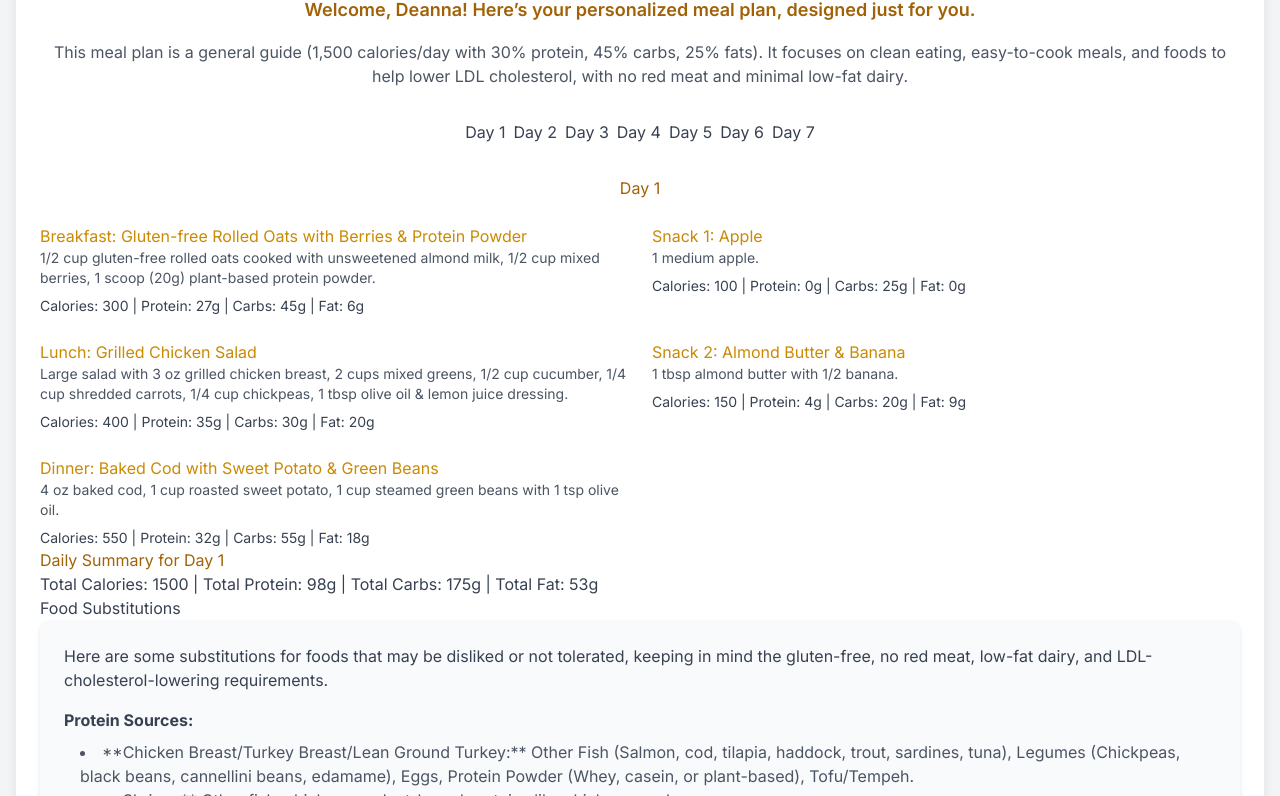
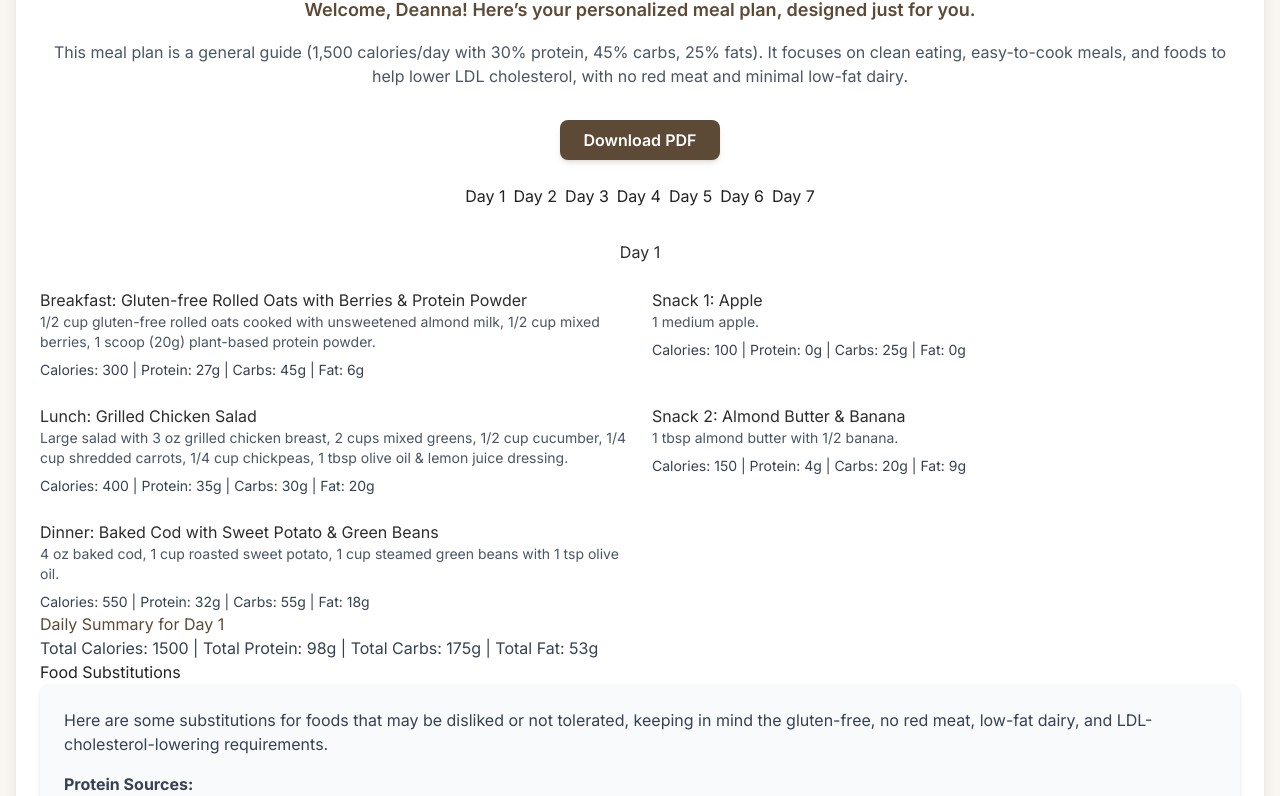
Before and after one commit to rustydogbrands/heiden, a plain HTML site: page index.html in a window 1280 px wide. Shown: the part 300-1096 px from the top of the page. Drawn offline with nearby package versions, Linux system fonts and the light colour scheme.

Commit message:
Add files via upload

```diff
--- a/index.html
+++ b/index.html
@@ -10,44 +10,44 @@
     <style>
         body {
             font-family: 'Inter', sans-serif;
-            background-color: #f3f4f6; /* Light gray background */
-            color: #374151; /* Dark gray text */
+            background-color: #F9F6F2; /* Soft cream background */
+            color: #222; /* Dark text */
         }
         .container {
             max-width: 1000px;
             margin: 2rem auto;
             padding: 1.5rem;
-            background-color: #ffffff;
+            background-color: #fff;
             border-radius: 1rem;
             box-shadow: 0 4px 12px rgba(0, 0, 0, 0.08);
         }
         .day-button {
             @apply px-4 py-2 rounded-lg font-medium text-sm transition-colors duration-200;
-            @apply bg-gray-200 text-gray-700 hover:bg-gray-300;
+            @apply bg-[#F5E9DA] text-[#222] hover:bg-[#EADBC8];
         }
         .day-button.active {
-            @apply bg-blue-600 text-white hover:bg-blue-700;
+            @apply bg-[#EADBC8] text-[#222] border border-[#C2B09E];
         }
         .meal-card {
-            @apply bg-blue-50 p-4 rounded-lg shadow-sm mb-4;
+            @apply bg-[#F5E9DA] p-4 rounded-lg shadow-sm mb-4 border border-[#EADBC8];
         }
         .summary-card {
-            @apply bg-green-50 p-4 rounded-lg shadow-sm mt-6;
+            @apply bg-[#F5E9DA] p-4 rounded-lg shadow-sm mt-6 border border-[#EADBC8];
         }
         h2 {
-            @apply text-2xl font-semibold text-gray-800 mb-4;
+            @apply text-2xl font-semibold text-[#2D2D2D] mb-4;
         }
         h3 {
-            @apply text-xl font-medium text-gray-700 mb-2;
+            @apply text-xl font-medium text-[#2D2D2D] mb-2;
         }
         h4 {
-            @apply text-lg font-medium text-gray-600 mb-1;
+            @apply text-lg font-medium text-[#5C4A36] mb-1;
         }
         .macro-label {
-            @apply font-semibold text-gray-600;
+            @apply font-semibold text-[#5C4A36];
         }
         .section-title {
-            @apply text-2xl font-semibold text-gray-800 mt-8 mb-4;
+            @apply text-2xl font-semibold text-[#2D2D2D] mt-8 mb-4;
         }
     </style>
 </head>
@@ -56,14 +56,17 @@
         <div class="flex justify-center mb-4">
             <img src="Solas Logo.png" alt="Solas Nutrition Logo" class="h-40 w-auto" />
         </div>
-        <h1 class="text-3xl md:text-4xl font-bold text-center text-yellow-800 mb-2">Deanna's 7-Day Gluten-Free Meal Plan</h1>
-        <p class="text-center text-yellow-700 text-lg font-semibold mb-4">Welcome, Deanna! Here’s your personalized meal plan, designed just for you.</p>
+        <h1 class="text-3xl md:text-4xl font-bold text-center text-[#2D2D2D] mb-2">Deanna's 7-Day Gluten-Free Meal Plan</h1>
+        <p class="text-center text-[#5C4A36] text-lg font-semibold mb-4">Welcome, Deanna! Here’s your personalized meal plan, designed just for you.</p>
         <p class="text-center text-gray-600 mb-8">
             This meal plan is a general guide (1,500 calories/day with 30% protein, 45% carbs, 25% fats).
             It focuses on clean eating, easy-to-cook meals, and foods to help lower LDL cholesterol, with no red meat and minimal low-fat dairy.
             <br>
 
 
+        <div class="flex justify-center mb-6">
+            <a href="Heiden Meal Plan.pdf" download class="px-6 py-2 rounded-lg font-semibold text-[#fff] bg-[#5C4A36] hover:bg-[#8B6F47] transition-colors duration-200 shadow-md">Download PDF</a>
+        </div>
         <!-- Day Navigation -->
         <div class="flex flex-wrap justify-center gap-2 mb-8" id="day-navigation">
             <!-- Buttons will be generated here by JavaScript -->
@@ -216,14 +219,14 @@
             if (!dayData) return;
 
             let html = `
-                <h2 class="text-yellow-700 text-center mb-6">${dayData.day}</h2>
+                <h2 class="text-[#2D2D2D] text-center mb-6">${dayData.day}</h2>
                 <div class="grid grid-cols-1 md:grid-cols-2 gap-6">
             `;
 
             dayData.meals.forEach(meal => {
                 html += `
                     <div class="meal-card">
-                        <h3 class="text-yellow-600">${meal.type}: ${meal.name}</h3>
+                        <h3 class="text-[#2D2D2D]">${meal.type}: ${meal.name}</h3>
                         <p class="text-gray-600 text-sm mb-2">${meal.details}</p>
                         <p class="text-gray-700 text-sm">
                             <span class="macro-label">Calories:</span> ${meal.macros.calories} |
@@ -237,7 +240,7 @@
 
             html += `</div>
                 <div class="summary-card">
-                    <h3 class="text-yellow-700">Daily Summary for ${dayData.day}</h3>
+                    <h3 class="text-[#5C4A36]">Daily Summary for ${dayData.day}</h3>
                     <p class="text-gray-700">
                         <span class="macro-label">Total Calories:</span> ${dayData.dailySummary.calories} |
                         <span class="macro-label">Total Protein:</span> ${dayData.dailySummary.protein} |
```
Also changed, not shown: 1 other file.
